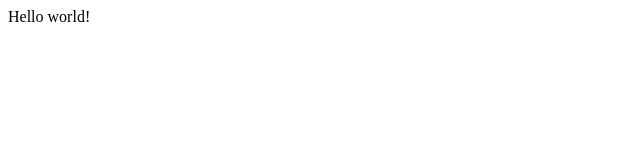
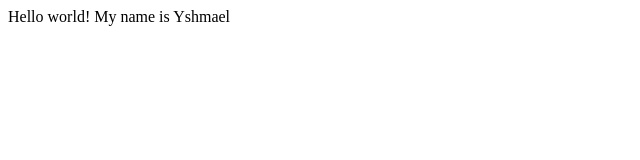
Before and after one commit to yraheem/lecture1, a plain HTML site: page index.html in a window 1280 px wide. Shown: the whole page, without its empty margins (0-640 px from the left). Drawn offline with Linux system fonts and the light colour scheme.

Commit message:
added another line

```diff
--- a/index.html
+++ b/index.html
@@ -5,5 +5,6 @@
     </head>
     <body>
         Hello world!
+        My name is Yshmael
     </body>
 </html>
```
